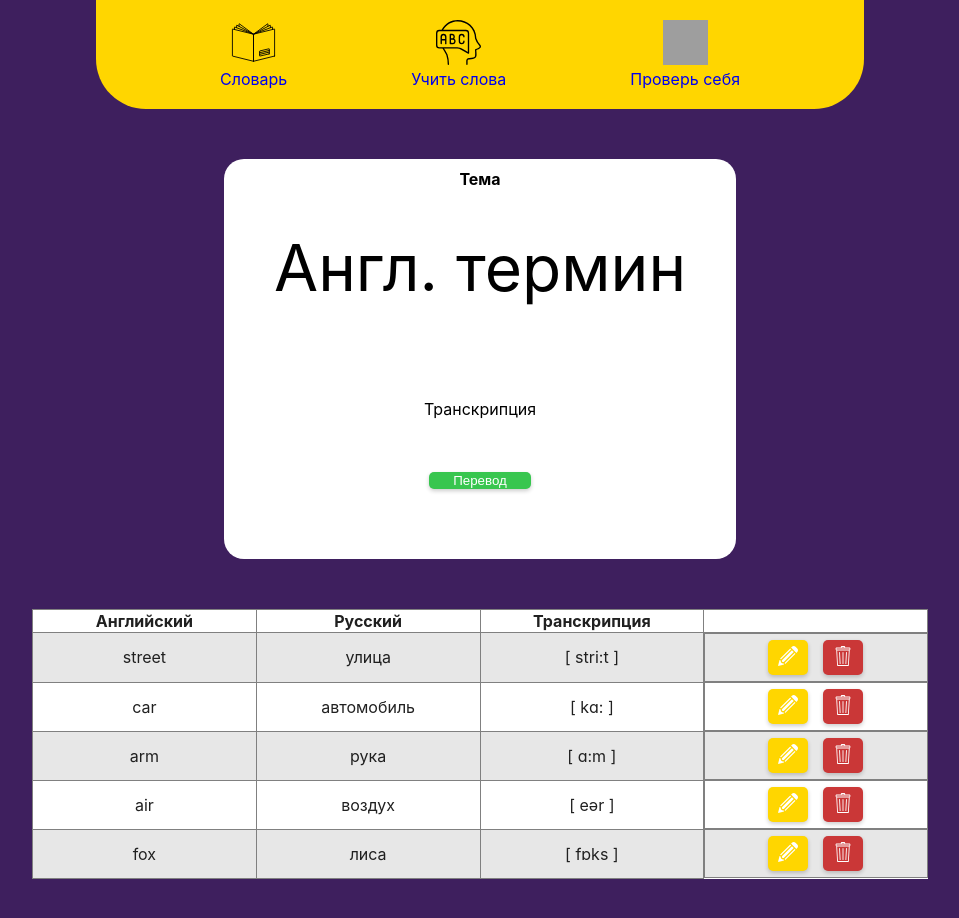
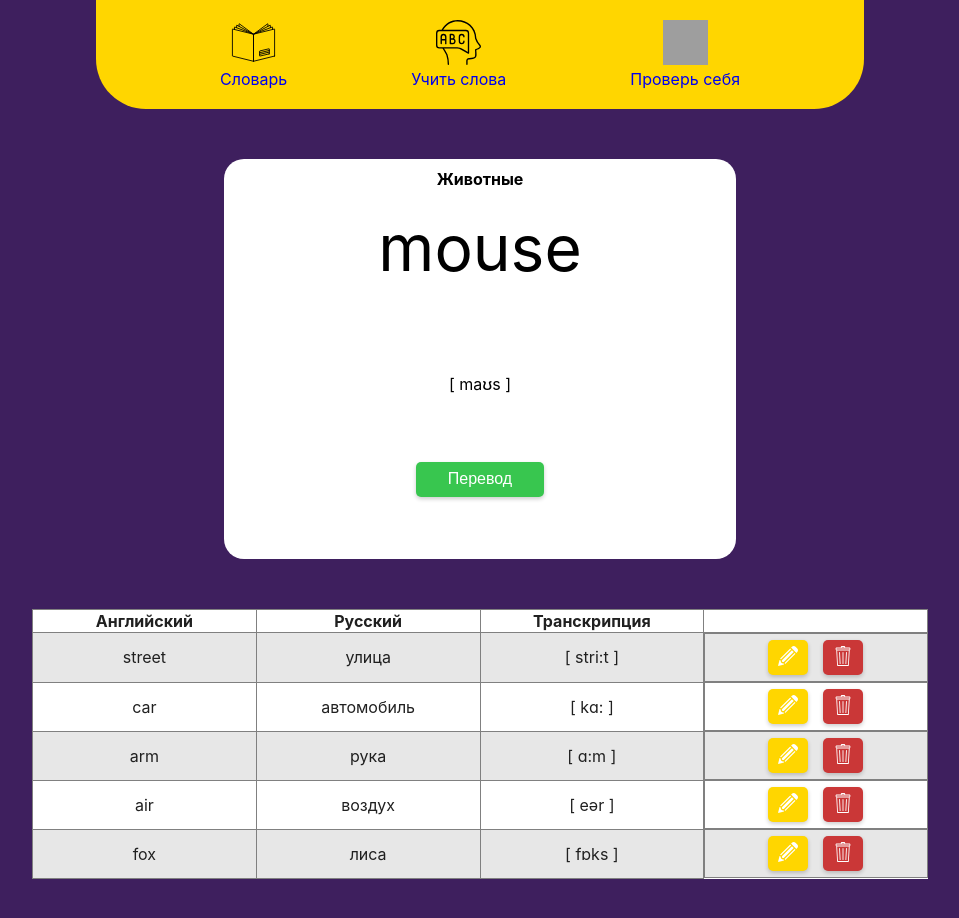
Before and after one commit to AlenaNemtsova/flashcards, a React (Create React App) app: page / in a window 1280 px wide. Shown: the top 918 px of the page, without its empty margins (160-1119 px from the left). Built offline with nearby package versions, Linux system fonts and the light colour scheme; grey boxes are pictures that could not be loaded.

Commit message:
changed styles and filds

```diff
--- a/src/components/FlashCard.jsx
+++ b/src/components/FlashCard.jsx
@@ -3,17 +3,13 @@ import './FlashCard.scss';
 
 function FlashCard() {
 
-
     return (
         <div className='flashcard-wrapper'>
             <div className='flashcard'>
-
-                <h4 className='flashcard__title'>Тема</h4>
-                <p className='flashcard__source'>Англ. термин </p>
-                {/* <p className='flashcard__translation'>{}</p> */}
-                <p className='flashcard__transcription'>Транскрипция</p>
-                <ButtonTranslate className="translate-btn"></ButtonTranslate>
-
+                <h4 className='flashcard__title'>Животные</h4>
+                <p className='flashcard__source'>mouse</p>
+                <p className='flashcard__transcription'>[ maʊs ]</p>
+                <ButtonTranslate></ButtonTranslate>
             </div>
 
         </div>
--- a/src/components/FlashCard.scss
+++ b/src/components/FlashCard.scss
@@ -17,7 +17,7 @@
 }
 
 .flashcard__title {
-    flex-basis: 10%;
+    flex-basis: 5%;
     margin: 10px auto;
 }
 
@@ -31,14 +31,18 @@
 }
 
 .flashcard__transcription {
-    flex-basis: 15%;
+    flex-basis: 20%;
     margin: 0 auto 10px;
 }
 
+.flashcard__translation {
+    flex-basis: 25%;
+}
+
 .translate-btn {
-    flex-basis: 10%;
-    width: 20%;
-    margin: 0 auto;
+    font-size: 16px;
+    width: 25%;
+    height: 35px;
     color: white;
     background-color: rgb(56, 198, 79);
     box-shadow: 0 2px 4px rgba(0, 0, 0, .2);
```
